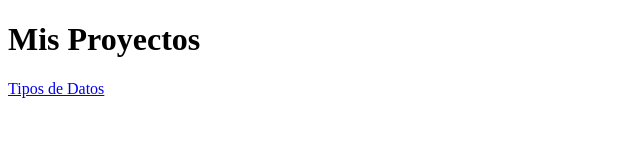
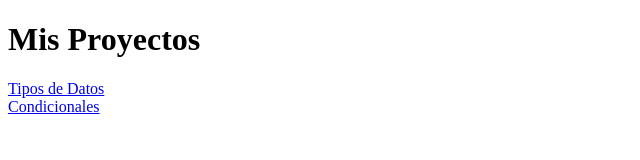
Before and after one commit to karenkm521/web-e-js-desde-cero, a plain HTML site: page index.html in a window 1280 px wide. Shown: the whole page, without its empty margins (0-640 px from the left). Drawn offline with Linux system fonts and the light colour scheme.

Commit message:
Se agrego el enlace del segundo proyecto al index principal

```diff
--- a/index.html
+++ b/index.html
@@ -11,7 +11,7 @@
         <a href="./1-fundamentos-js/">Tipos de Datos</a>
     </div>
     <div>
-        <a href=""></a>
+        <a href="./2-condicionales/">Condicionales</a>
     </div>
 
 </body>
```
